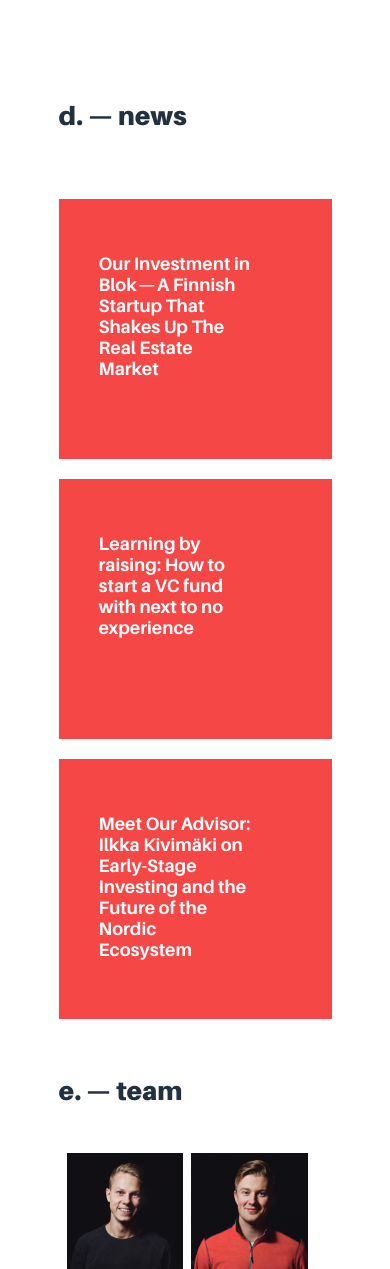
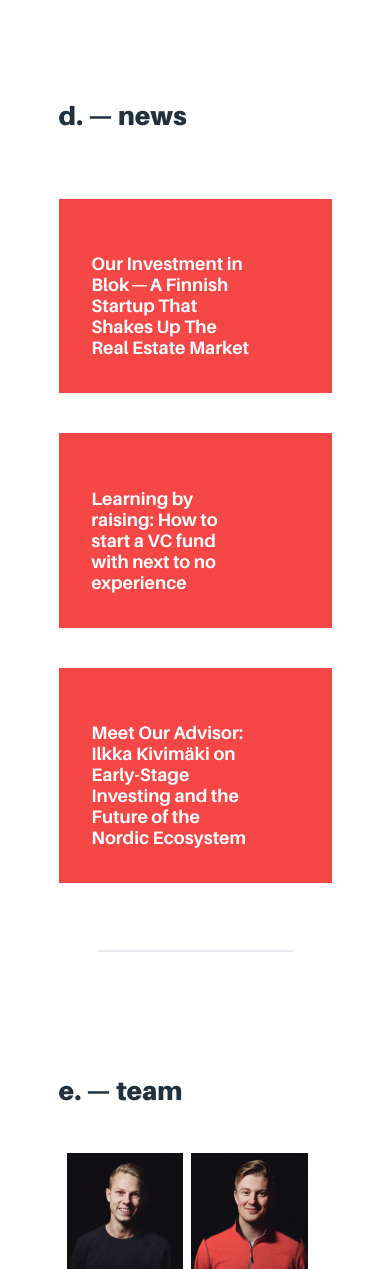
Before and after one commit to olliwer/wave_site, a PHP site: page / in a window 390 px wide. Shown: the part 3293-4562 px from the top of the page. Run offline with PHP 8.4, Linux system fonts and the light colour scheme.

Commit message:
Make news responsive

```diff
--- a/index.html
+++ b/index.html
@@ -379,17 +379,17 @@
     <div class="blog_item hoverable" onclick="window.open('https://medium.com/@waveventuresco/our-investment-in-blok-a-finnish-startup-that-shakes-up-the-real-estate-market-fae89973d8b7','_newtab')">
       <h2>Our Investment in Blok — A Finnish Startup That Shakes Up The Real Estate Market</h2>
     </div>
-    <div class="blog_item with_image extra_margin"><img class="gray" src="img/news_blok_blok_300x300.png" style="width:100%"/>
+    <div class="blog_item with_image"><img class="gray" src="img/news_blok_blok_300x300.png" style="width:100%"/>
+    </div>
+    <div class="blog_item with_image extra_margin"><img src="img/nyan.gif-c200" style="width:100%"/>
     </div>
     <div class="blog_item hoverable" onclick="window.open('https://medium.com/@waveventuresco/learning-by-raising-how-to-start-a-vc-fund-with-next-to-no-experience-8de164396af4','_newtab')">
       <h2>Learning by raising: How to start a VC fund with next to no experience</h2>
     </div>
-    <div class="blog_item with_image less_margin clear"><img src="img/nyan.gif-c200" style="width:100%"/>
-    </div>
     <div class="blog_item hoverable" onclick="window.open('https://medium.com/@waveventuresco/meet-our-advisor-ilkka-kivim%C3%A4ki-on-early-stage-investing-and-the-future-of-the-nordic-ecosystem-c1dc76e6e8','_newtab')">
       <h2>Meet Our Advisor: Ilkka Kivimäki on Early-Stage Investing and the Future of the Nordic Ecosystem</h2>
     </div>
-    <div class="blog_item with_image less_margin"><img src="img/wave_holder.jpg" style="width:100%"/>
+    <div class="blog_item with_image"><img src="img/wave_holder.jpg" style="width:100%"/>
     </div>
 
     <div class="blog_text">
--- a/styles/main_white.css
+++ b/styles/main_white.css
@@ -528,8 +528,8 @@
 
 .news h2 {
   text-align: left;
-  padding-left: 40px;
-  padding-right: 80px;
+  padding-left: 12%;
+  padding-right: 30%;
   margin-top: 25%;
   font-family: 'AileronBold';
   font-size: 20px;
@@ -550,18 +550,27 @@
 
 .blog_container {
   text-align: center;
+    -moz-column-count: 3;
+    -moz-column-gap: 5px;
+    -webkit-column-count: 3;
+    -webkit-column-gap: 20px;
+    column-count: 3;
+    column-gap: 20px;
+    width: 100%;
+}
+
+.blog_item {
+  box-shadow: 0 1px 4px rgba(0,0,0,.04);
+  display: inline-block;
+    /* Display inline-block, and absolutely NO FLOATS! */
   width: 100%;
-}
-
-.blog_item {
-  margin-top: 20px;
-  box-shadow: 0 1px 4px rgba(0,0,0,.04);
-  margin-right: 20px;
-  float: left;
-  text-align: center;
-  width: 30%;
-  height: 100%;
+  margin-bottom: 20px;
+  height: auto;
   background-color: #F64747;
+}
+
+.extra_margin {
+  margin-top: 100px;
 }
 
 .hoverable:hover {
@@ -571,18 +580,6 @@
 
 .gray {
   filter: grayscale(1);
-}
-
-.less_margin {
-  margin-top: -130px;
-}
-
-.extra_margin {
-  margin-top: 100px;
-}
-
-.clear {
-  clear: left;
 }
 
 .blog_text {
@@ -1356,10 +1353,15 @@
     width: 70%;
   }
 
+  .blog_container {
+    -webkit-column-count: 1;
+    column-count: 1;
+  }
+
   .blog_item {
     margin-top: 20px;
     width: 100%;
-    height: 260px;
+    height: auto;
   }
 
   .with_image {
```
